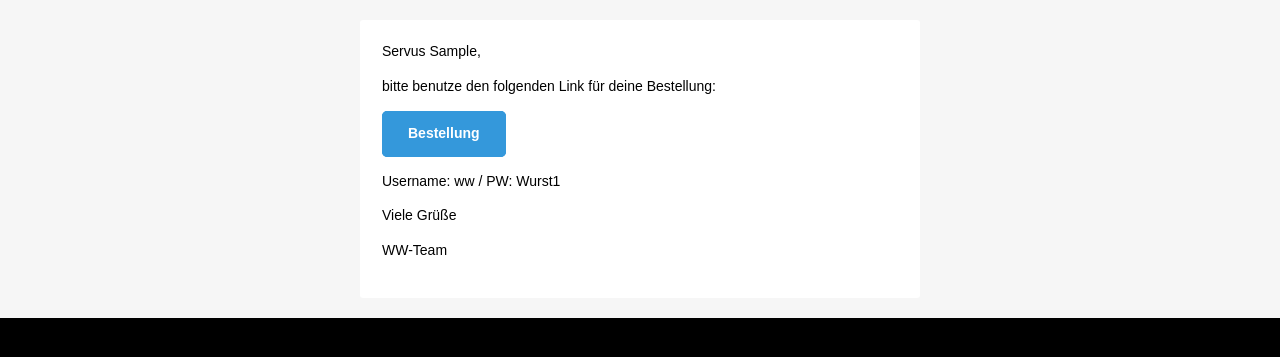
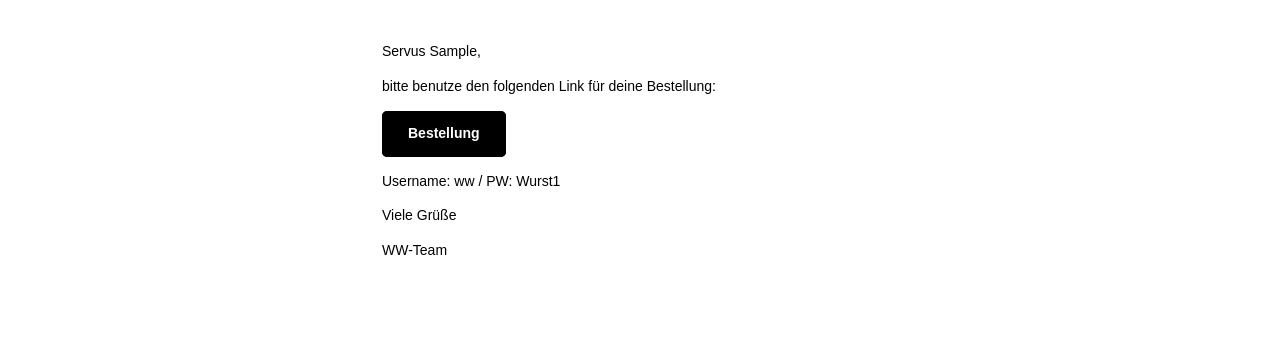
Before and after one commit to In7u5/WW-Clone, a Django app: template wwlist/templates/wwlist/ww_order_email.html in a window 1280 px wide. Shown: the top 357 px of the page. Run offline with Django 3.2, Linux system fonts and the light colour scheme; the template is opened without the code that fills it: most values are stand-ins (such as "Sample title", 1, 10 or a date in 2020).

Commit message:
Update ww_order_email.html
Updated Colors

```diff
--- a/wwlist/templates/wwlist/ww_order_email.html
+++ b/wwlist/templates/wwlist/ww_order_email.html
@@ -87,7 +87,7 @@ table[class=body] .article {
   }
 
   .btn-primary table td:hover {
-    background-color: #000000 !important;
+    background-color: #ffffff !important;
   }
 
   .btn-primary a:hover {
@@ -97,9 +97,9 @@ table[class=body] .article {
 }
 </style>
   </head>
-  <body class="" style="background-color: #000000; font-family: sans-serif; -webkit-font-smoothing: antialiased; font-size: 14px; line-height: 1.4; margin: 0; padding: 0; -ms-text-size-adjust: 100%; -webkit-text-size-adjust: 100%;">
+  <body class="" style="background-color: #ffffff; font-family: sans-serif; -webkit-font-smoothing: antialiased; font-size: 14px; line-height: 1.4; margin: 0; padding: 0; -ms-text-size-adjust: 100%; -webkit-text-size-adjust: 100%;">
     <span class="preheader" style="color: transparent; display: none; height: 0; max-height: 0; max-width: 0; opacity: 0; overflow: hidden; mso-hide: all; visibility: hidden; width: 0;">Bestellung WW und Brezn</span>
-    <table role="presentation" border="0" cellpadding="0" cellspacing="0" class="body" style="border-collapse: separate; mso-table-lspace: 0pt; mso-table-rspace: 0pt; background-color: #f6f6f6; width: 100%;" width="100%" bgcolor="#f6f6f6">
+    <table role="presentation" border="0" cellpadding="0" cellspacing="0" class="body" style="border-collapse: separate; mso-table-lspace: 0pt; mso-table-rspace: 0pt; background-color: #ffffff; width: 100%;" width="100%" bgcolor="#ffffff">
       <tr>
         <td style="font-family: sans-serif; font-size: 14px; vertical-align: top;" valign="top">&nbsp;</td>
         <td class="container" style="font-family: sans-serif; font-size: 14px; vertical-align: top; display: block; max-width: 580px; padding: 10px; width: 580px; margin: 0 auto;" width="580" valign="top">
@@ -123,7 +123,7 @@ table[class=body] .article {
                                 <table role="presentation" border="0" cellpadding="0" cellspacing="0" style="border-collapse: separate; mso-table-lspace: 0pt; mso-table-rspace: 0pt; width: auto;">
                                   <tbody>
                                     <tr>
-                                      <td style="font-family: sans-serif; font-size: 14px; vertical-align: top; border-radius: 5px; text-align: center; background-color: #3498db;" valign="top" align="center" bgcolor="#3498db"> <a href="http://{{ hostname }}{% url 'order' order_id %}" target="_blank" style="border: solid 1px #3498db; border-radius: 5px; box-sizing: border-box; cursor: pointer; display: inline-block; font-size: 14px; font-weight: bold; margin: 0; padding: 12px 25px; text-decoration: none; text-transform: capitalize; background-color: #3498db; border-color: #3498db; color: #ffffff;">Bestellung</a> </td>
+                                      <td style="font-family: sans-serif; font-size: 14px; vertical-align: top; border-radius: 5px; text-align: center; background-color: #000000;" valign="top" align="center" bgcolor="#000000"> <a href="http://{{ hostname }}{% url 'order' order_id %}" target="_blank" style="border: solid 1px #3498db; border-radius: 5px; box-sizing: border-box; cursor: pointer; display: inline-block; font-size: 14px; font-weight: bold; margin: 0; padding: 12px 25px; text-decoration: none; text-transform: capitalize; background-color: #000000; border-color: #000000; color: #ffffff;">Bestellung</a> </td>
                                     </tr>
                                   </tbody>
                                 </table>
```
